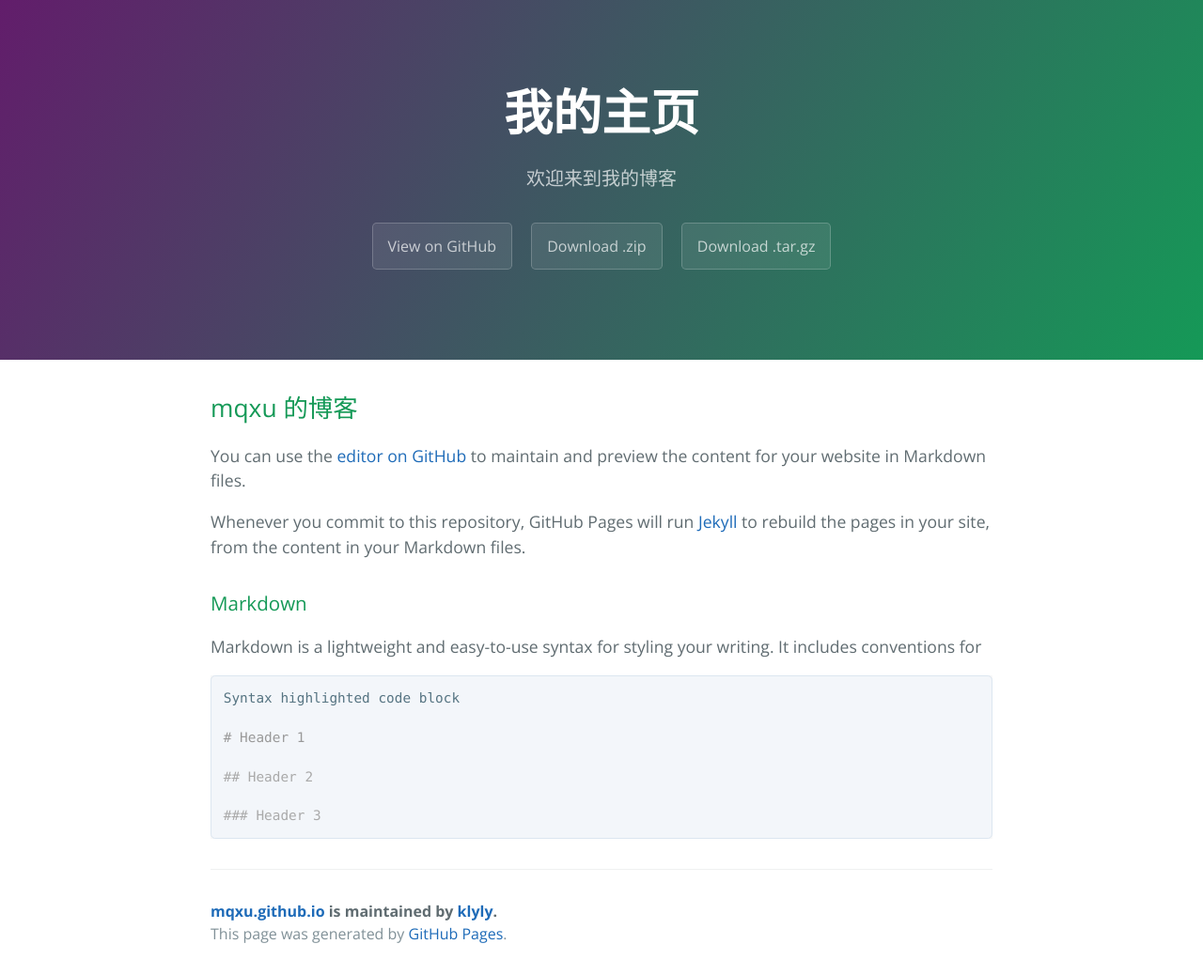
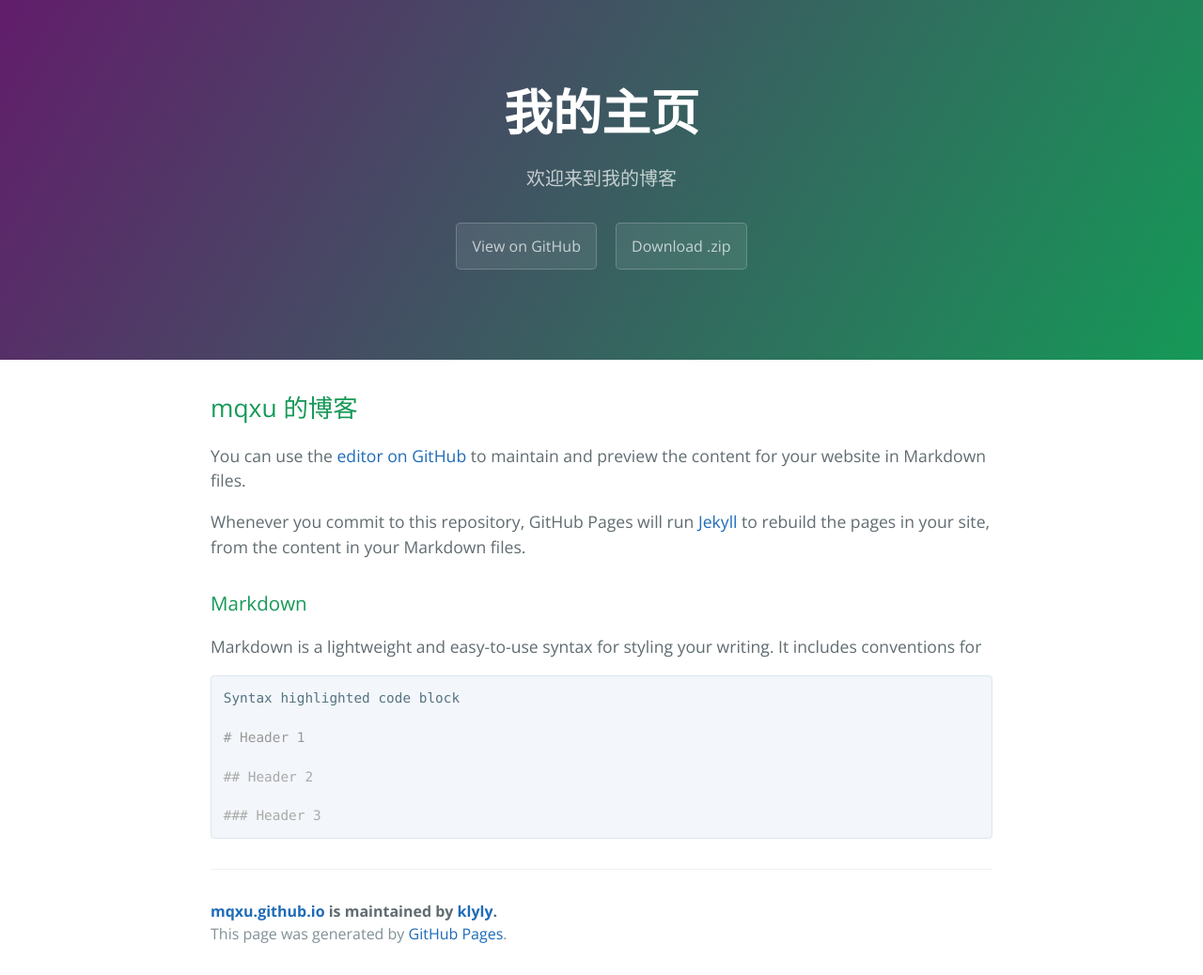
Before and after one commit to klyly/mqxu.github.io, a Jekyll site: the page built from index.md, in a window 1280 px wide. Shown: the whole page at 94% size. Built offline with Jekyll 4.4.1, drawn with Linux system fonts in a browser that asks for light colours.

Commit message:
修改主题

```diff
--- a/_layouts/default.html
+++ b/_layouts/default.html
@@ -23,7 +23,7 @@
       {% endif %}
       {% if site.show_downloads %}
         <a href="{{ site.github.zip_url }}" class="btn">Download .zip</a>
-        <a href="{{ site.github.tar_url }}" class="btn">Download .tar.gz</a>
+        <!-- <a href="{{ site.github.tar_url }}" class="btn">Download .tar.gz</a> -->
       {% endif %}
     </header>
 
```
